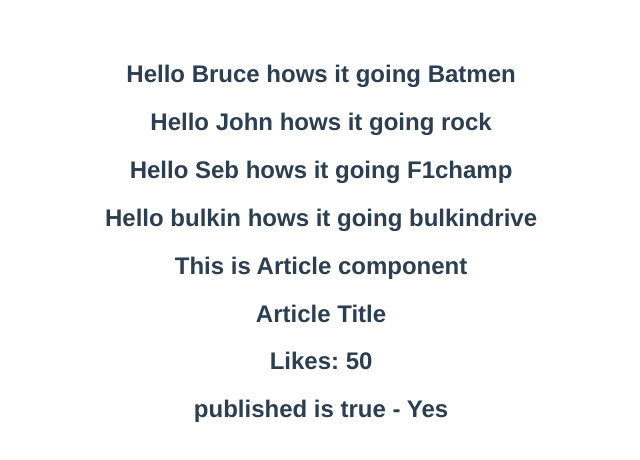
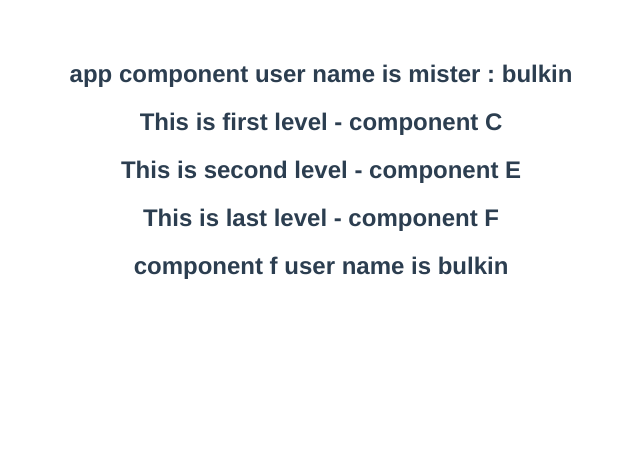
Before and after one commit to shengo333/vue-components, a Vue app: page / in a window 1280 px wide. Shown: the top 460 px of the page, without its empty margins (319-959 px from the left). Built offline with nearby package versions, Linux system fonts and the light colour scheme.

Commit message:
provide and inject

```diff
--- a/src/App.vue
+++ b/src/App.vue
@@ -1,26 +1,27 @@
 <template>
-<greet name="Bruce" heroName="Batmen"/>
-<greet name="John" heroName="rock"/>
-<greet name="Seb" heroName="F1champ"/>
-<greet :name="name" :heroName="channel"/>
-<Article id="my-article" title="Article Title" :likes="50" :isPublished="true"/>
+<h2>app component user name is mister : {{name}}</h2>
+  <ComponentC />
 </template>
 
 <script>
 
-import greet from './components/Greet.vue'
-import Article from './components/Article.vue'
+
+import ComponentC from './components/ComponentC.vue'
 
 export default {
   name: 'App',
   components: {
-    greet,
-    Article
+    ComponentC
   },
   data(){
     return {
     name: 'bulkin',
     channel: 'bulkindrive'
+    }
+  },
+  provide(){
+    return{
+      username: this.name,
     }
   }
 }
--- /dev/null
+++ b/src/components/ComponentC.vue
@@ -0,0 +1,20 @@
+<template>
+  <h2>This is first level - component C</h2>
+  <ComponentE />
+</template>
+
+<script>
+
+import ComponentE from './ComponentE.vue'
+
+export default {
+    name: 'ComponentC',
+    components:{
+        ComponentE,
+    },
+}
+</script>
+
+<style>
+
+</style>
--- /dev/null
+++ b/src/components/ComponentE.vue
@@ -0,0 +1,20 @@
+<template>
+  <h2>This is second level - component E</h2>
+  <ComponentF />
+</template>
+
+<script>
+
+import ComponentF from './ComponentF.vue'
+
+export default {
+    name: 'ComponentE',
+    components:{
+        ComponentF,
+    },
+}
+</script>
+
+<style>
+
+</style>
--- /dev/null
+++ b/src/components/ComponentF.vue
@@ -0,0 +1,19 @@
+<template>
+  <h2>This is last level - component F</h2>
+  <h2>component f user name is {{username}}</h2>
+
+</template>
+
+<script>
+
+
+export default {
+    name: 'ComponentF',
+    inject: ['username']
+
+}
+</script>
+
+<style>
+
+</style>
```
